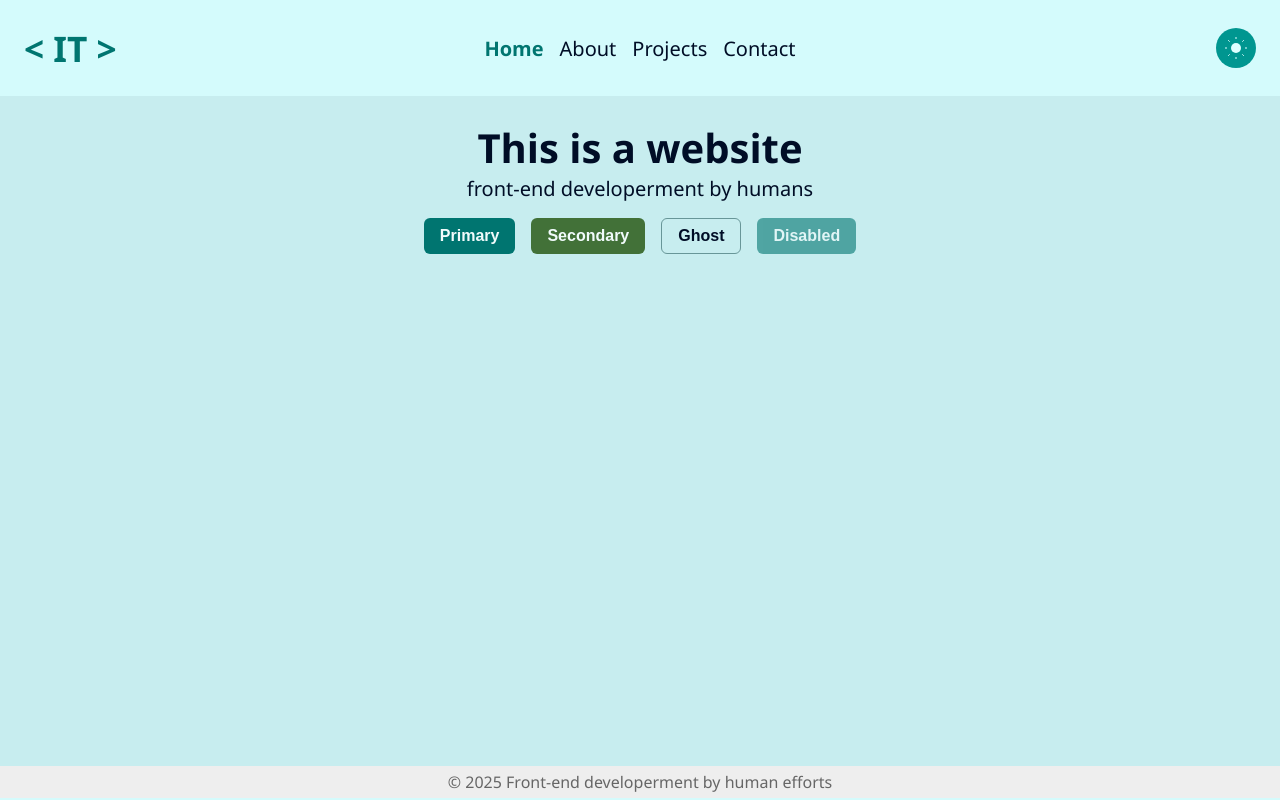
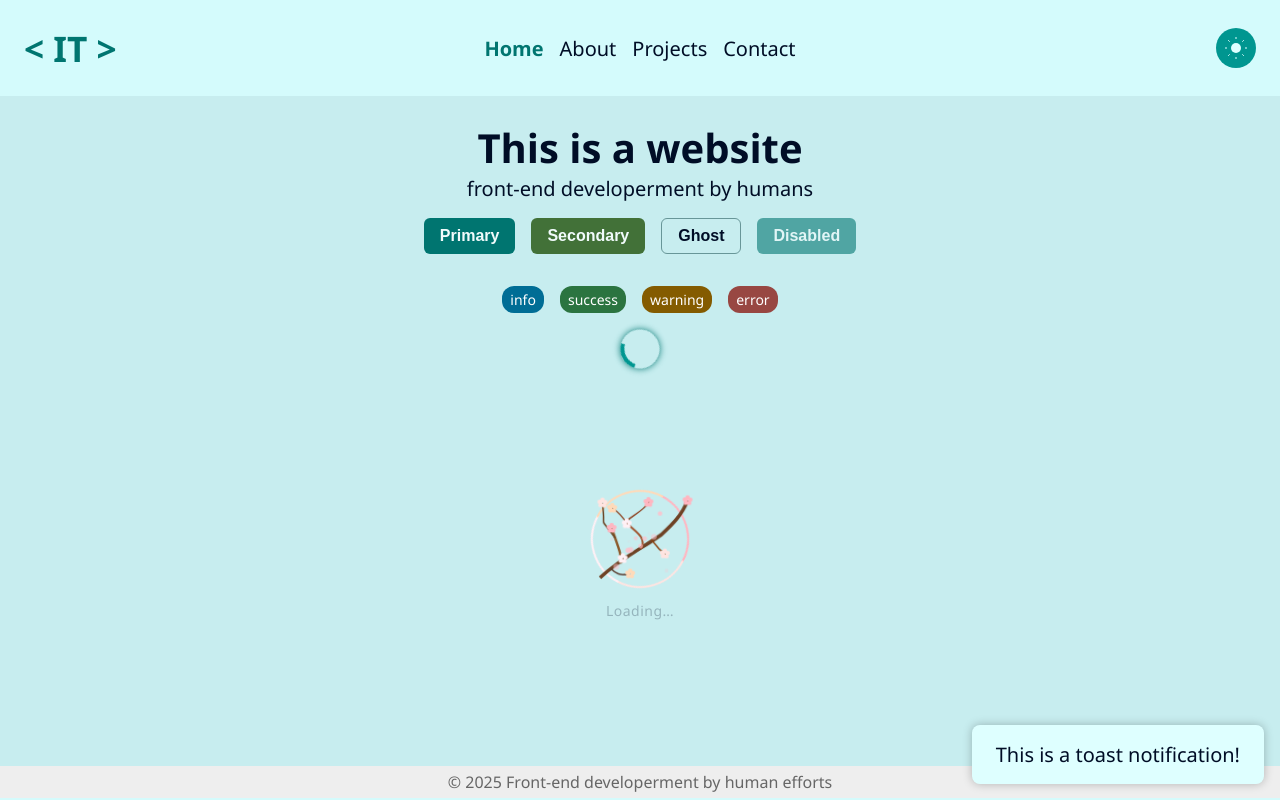
Before and after one commit to I-Tsenov/Portfolio, a React (Vite) app: page / in a window 1280 px wide. Built offline with nearby package versions, Linux system fonts and the light colour scheme.

Commit message:
animated blossom loader

```diff
--- /dev/null
+++ b/src/components/BlossomLoader/BlossomLoader.module.scss
@@ -0,0 +1,129 @@
+@use '@styles/theme' as *;
+
+.container {
+    width: 100px;
+    margin: auto;
+
+    svg {
+        width: 100%;
+        height: auto;
+        overflow: visible;
+    }
+}
+
+.branchMain {
+    stroke-dasharray: 300;
+    stroke-dashoffset: 300;
+    animation: draw 2s ease-out forwards;
+}
+
+.branchOffUp {
+    stroke-dasharray: 100;
+    stroke-dashoffset: 100;
+    animation: draw 2.5s ease-out forwards;
+}
+
+.branchOffDown {
+    stroke-dasharray: 80;
+    stroke-dashoffset: 80;
+    animation: draw 2.5s ease-out forwards;
+}
+
+.branchChild {
+    stroke-dasharray: 60;
+    stroke-dashoffset: 60;
+    animation: draw 2.8s ease-out forwards;
+}
+
+.blossom {
+    opacity: 0;
+    transform-origin: center;
+    transform-box: fill-box;
+    transform: translate(var(--tx), var(--ty)) scale(0.6);
+    animation: bloom 1.5s ease-out forwards;
+}
+
+.fallingPetal {
+    animation: fallPetal 5s ease-out infinite;
+}
+
+/* delay = longest draw animation (e.g. 2.8s) + tiny buffer */
+$draw-max: 3.7s;
+$shake-delay: ($draw-max + 0.2s);
+
+.shakeGroup {
+    transform-origin: 50% 90%; /* same pivot you had on SVG */
+    animation: sway 4s ease-in-out infinite $shake-delay;
+}
+
+.loadingLabel {
+    font-size: $fs-sm;
+    fill: var(--text);
+    letter-spacing: 0.5px;
+    opacity: 0;
+    animation: fadeInOut 3s ease-in-out infinite;
+}
+
+.spinnerRing {
+    transform-box: fill-box;
+    transform-origin: 50% 50%;
+    /* give it a visible arc instead of a closed ring */
+    stroke-dasharray: 60 240; /* 60px dash, 240px gap */
+    stroke-linecap: round; /* soften the ends of the dash */
+    animation: spin 3s linear infinite;
+    pointer-events: none;
+}
+
+@keyframes draw {
+    to {
+        stroke-dashoffset: 0;
+    }
+}
+
+@keyframes bloom {
+    to {
+        opacity: 1;
+        transform: translate(var(--tx), var(--ty)) scale(1);
+    }
+}
+
+@keyframes fallPetal {
+    0% {
+        transform: translateY(0) scale(1);
+        opacity: 1;
+    }
+    50% {
+        transform: translateY(20px) scale(1.1);
+        opacity: 0.6;
+    }
+    100% {
+        transform: translateY(40px) scale(0.9);
+        opacity: 0;
+    }
+}
+
+@keyframes sway {
+    0%,
+    100% {
+        transform: rotate(0deg);
+    }
+    50% {
+        transform: rotate(2deg);
+    }
+}
+
+@keyframes fadeInOut {
+    0%,
+    100% {
+        opacity: 0;
+    }
+    50% {
+        opacity: 1;
+    }
+}
+
+@keyframes spin {
+    to {
+        transform: rotate(360deg);
+    }
+}
--- /dev/null
+++ b/src/components/BlossomLoader/BlossomLoader.tsx
@@ -0,0 +1,188 @@
+// src/components/BlossomLoader/BlossomLoader.tsx
+import React, { useEffect, useRef } from 'react';
+import styles from './BlossomLoader.module.scss';
+
+const RADIUS = 48;
+const CIRCUMFERENCE = 2 * Math.PI * RADIUS;
+const SPINNER_COLORS = ['lightpink', 'mistyrose', 'lavenderblush', 'peachpuff'];
+const SPINNER_SEGMENT = CIRCUMFERENCE / SPINNER_COLORS.length;
+
+const BRANCH_DEFS = [
+    {
+        key: 'main',
+        d: 'M10,90 C30,70 50,60 70,45 C80,35 90,25 95,10',
+        className: styles.branchMain,
+        stroke: '#6E4225',
+        strokeWidth: 3.5,
+        delay: 0,
+    },
+    {
+        key: 'up1',
+        d: 'M30,75 C32,70 28,60 20,40',
+        className: styles.branchOffUp,
+        stroke: '#8B5A2B',
+        strokeWidth: 2.4,
+        delay: 0.4,
+    },
+    {
+        key: 'up1-child',
+        d: 'M24,50 C5,25 15,45 10,15',
+        className: styles.branchChild,
+        stroke: '#6B4423',
+        strokeWidth: 1.5,
+        delay: 0.8,
+    },
+    {
+        key: 'up2',
+        d: 'M50,60 C55,50 48,45 35,35',
+        className: styles.branchOffUp,
+        stroke: '#A0522D',
+        strokeWidth: 2,
+        delay: 1,
+    },
+    {
+        key: 'up2-child1',
+        d: 'M35,35 C32,30 28,25 20,20',
+        className: styles.branchChild,
+        stroke: '#8B3E1B',
+        strokeWidth: 1.3,
+        delay: 1.4,
+    },
+    {
+        key: 'up2-child2',
+        d: 'M35,35 C32,30 50,25 57,12',
+        className: styles.branchChild,
+        stroke: '#8B3E1B',
+        strokeWidth: 1.3,
+        delay: 1.4,
+    },
+    {
+        key: 'down1',
+        d: 'M20,80 C25,85 30,88 40,85',
+        className: styles.branchOffDown,
+        stroke: '#5C4033',
+        strokeWidth: 1.6,
+        delay: 1.8,
+    },
+    {
+        key: 'down2',
+        d: 'M60,50 C63,53 65,58 75,65',
+        className: styles.branchOffDown,
+        stroke: '#8B4513',
+        strokeWidth: 1.4,
+        delay: 2.2,
+    },
+];
+
+const BLOSSOM_DEFS = [
+    { x: 20, y: 40, color: 'lightpink', delay: 0 },
+    { x: 10, y: 15, color: 'mistyrose', delay: 0.4 },
+    { x: 35, y: 35, color: 'lavenderblush', delay: 0.8 },
+    { x: 20, y: 20, color: 'peachpuff', delay: 1.2 },
+    { x: 56, y: 13, color: 'lightpink', delay: 2.4 },
+    { x: 40, y: 85, color: 'peachpuff', delay: 1.6 },
+    { x: 74, y: 64, color: 'mistyrose', delay: 2 },
+    { x: 95, y: 10, color: 'lightpink', delay: 2.4 },
+    { x: 32, y: 70, color: 'lavenderblush', delay: 2.4 },
+];
+
+const BlossomLoader: React.FC = () => {
+    const petalGroup = useRef<SVGGElement>(null);
+
+    useEffect(() => {
+        const spawnPetal = () => {
+            if (!petalGroup.current) return;
+            const NS = 'http://www.w3.org/2000/svg';
+            const c = document.createElementNS(NS, 'circle');
+            const x = 15 + Math.random() * 70;
+            const y = 5 + Math.random() * 50;
+            const r = 1.5 + Math.random() * 1.5;
+            c.setAttribute('cx', `${x}`);
+            c.setAttribute('cy', `${y}`);
+            c.setAttribute('r', `${r}`);
+            c.setAttribute('fill', 'pink');
+            c.classList.add(styles.fallingPetal);
+            petalGroup.current.appendChild(c);
+            setTimeout(() => petalGroup.current?.removeChild(c), 6000);
+        };
+
+        const interval = setInterval(() => {
+            // spawn 2 petals each tick
+            spawnPetal();
+            spawnPetal();
+        }, 700);
+
+        return () => clearInterval(interval);
+    }, []);
+
+    return (
+        <div className={styles.container}>
+            <svg viewBox="0 0 100 100" xmlns="http://www.w3.org/2000/svg">
+                {/* multi‐color spinner */}
+                {SPINNER_COLORS.map((color, i) => (
+                    <circle
+                        key={i}
+                        className={styles.spinnerRing}
+                        cx="50"
+                        cy="50"
+                        r={RADIUS}
+                        fill="none"
+                        stroke={color}
+                        strokeWidth="2"
+                        strokeLinecap="round"
+                        style={{
+                            strokeDasharray: `${SPINNER_SEGMENT} ${CIRCUMFERENCE - SPINNER_SEGMENT}`,
+                            strokeDashoffset: -SPINNER_SEGMENT * i,
+                        }}
+                    />
+                ))}
+
+                <g className={styles.shakeGroup}>
+                    {/* all branches */}
+                    {BRANCH_DEFS.map(({ key, d, className, stroke, strokeWidth, delay }) => (
+                        <path
+                            key={key}
+                            d={d}
+                            className={className}
+                            stroke={stroke}
+                            strokeWidth={strokeWidth}
+                            fill="none"
+                            style={{ animationDelay: `${delay}s` }}
+                        />
+                    ))}
+
+                    {/* all blossoms */}
+                    {BLOSSOM_DEFS.map(({ x, y, color, delay }, i) => (
+                        <g
+                            key={i}
+                            className={styles.blossom}
+                            style={
+                                {
+                                    '--tx': `${x}px`,
+                                    '--ty': `${y}px`,
+                                    animationDelay: `${delay}s`,
+                                } as React.CSSProperties
+                            }
+                        >
+                            <circle cx="0" cy="-3" r="2.2" fill={color} />
+                            <circle cx="2.8" cy="-0.9" r="2.2" fill={color} />
+                            <circle cx="1.7" cy="2.4" r="2.2" fill={color} />
+                            <circle cx="-1.7" cy="2.4" r="2.2" fill={color} />
+                            <circle cx="-2.8" cy="-0.9" r="2.2" fill={color} />
+                            <circle cx="-1.7" cy="-0.9" r="2.2" fill={color} />
+                        </g>
+                    ))}
+                </g>
+
+                {/* falling petals */}
+                <g ref={petalGroup} />
+            </svg>
+
+            <text x="50" y="95" textAnchor="middle" className={styles.loadingLabel}>
+                Loading…
+            </text>
+        </div>
+    );
+};
+
+export default BlossomLoader;
--- /dev/null
+++ b/src/components/BlossomLoader/index.ts
@@ -0,0 +1,3 @@
+import BlossomLoader from './BlossomLoader';
+
+export default BlossomLoader;
--- a/src/components/Tooltip/Tooltip.module.scss
+++ b/src/components/Tooltip/Tooltip.module.scss
@@ -1,12 +1,12 @@
-/* Tooltip.module.scss */
+@use '@styles/theme' as *;
 
 .tooltip {
     position: fixed;
     background: #333;
     color: #fff;
-    padding: 8px 12px;
-    border-radius: 4px;
-    font-size: 0.875rem;
+    padding: $pad-sm $pad-md;
+    border-radius: $border-radius-xs;
+    font-size: $fs-sm;
     white-space: nowrap;
     z-index: 1000;
 }
--- a/src/components/Tooltip/Tooltip.tsx
+++ b/src/components/Tooltip/Tooltip.tsx
@@ -2,12 +2,12 @@
 import React, { useRef, useState, useLayoutEffect } from 'react';
 import styles from './Tooltip.module.scss';
 
-interface TooltipProps {
+type TooltipProps = {
     children: React.ReactNode;
     content: React.ReactNode;
     position?: 'top' | 'bottom' | 'left' | 'right';
     offset?: number;
-}
+};
 
 const Tooltip: React.FC<TooltipProps> = ({ children, content, position = 'top', offset = 8 }) => {
     const [visible, setVisible] = useState(false);
--- a/src/pages/Home/Home.tsx
+++ b/src/pages/Home/Home.tsx
@@ -1,6 +1,10 @@
 import Button from '@components/Button/Button';
 import styles from './Home.module.scss';
 import React from 'react';
+import Loader from '@components/Loader';
+import Toast from '@components/Toast';
+import Badge from '@components/Badge';
+import BlossomLoader from '@components/BlossomLoader';
 
 const Home: React.FC = () => {
     return (
@@ -21,6 +25,15 @@ const Home: React.FC = () => {
                     Disabled
                 </Button>
             </div>
+            <div className={styles.btnWrapper}>
+                <Badge text="info" color="info" />
+                <Badge text="success" color="success" />
+                <Badge text="warning" color="warning" />
+                <Badge text="error" color="error" />
+            </div>
+            <Loader />
+            <Toast message="This is a toast notification!" duration={3000} onClose={() => {}} />
+            <BlossomLoader />
         </div>
     );
 };
```
